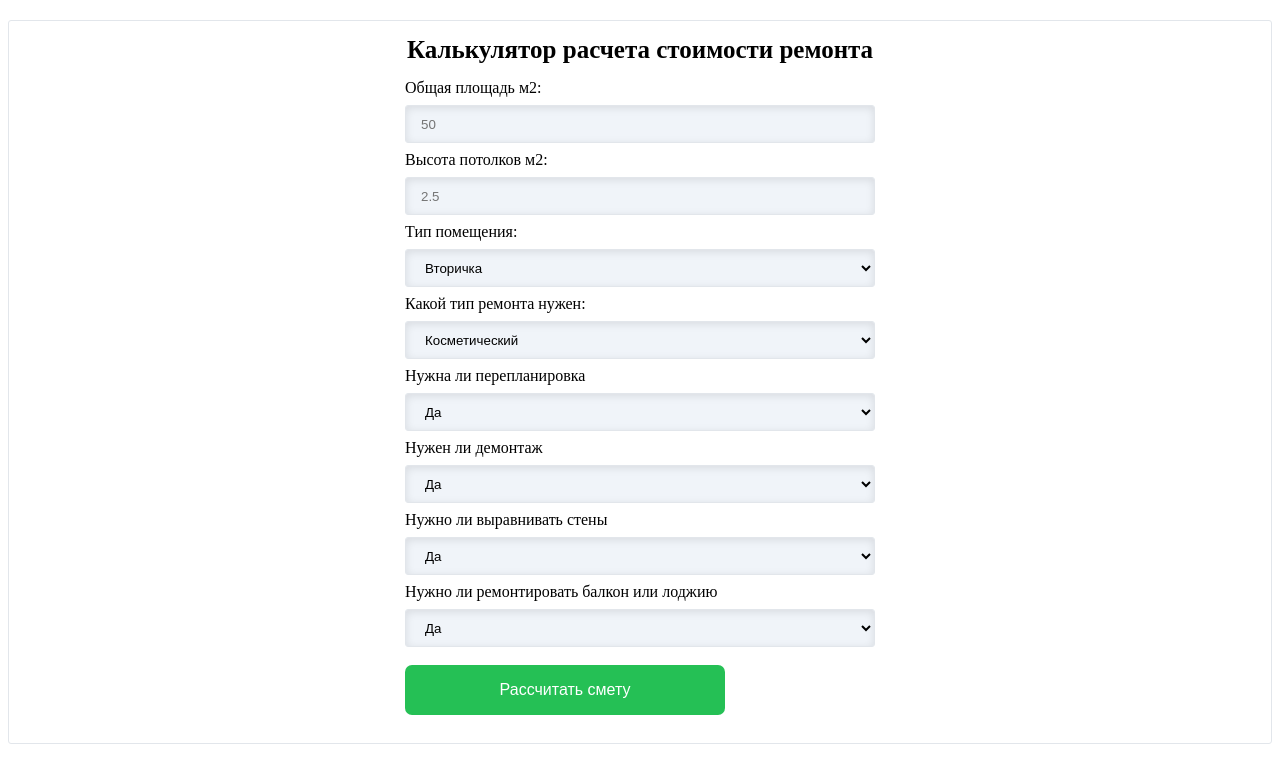
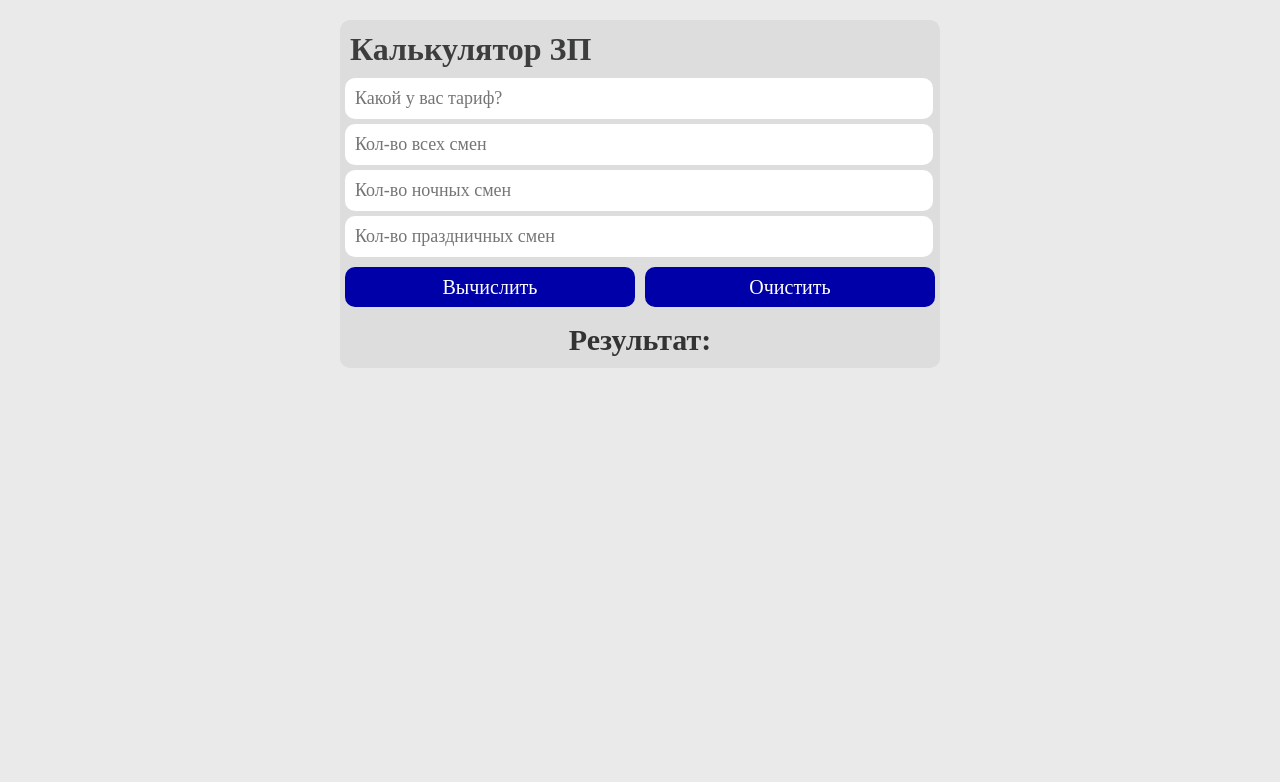
Before and after one commit to maskon/apartment_renovation_calculator, a plain HTML site: page index.html in a window 1280 px wide. Drawn offline with Linux system fonts and the light colour scheme.

Commit message:
Add files via upload

```diff
--- a/index.html
+++ b/index.html
@@ -4,95 +4,25 @@
     <meta charset="UTF-8">
     <meta name="viewport" content="width=device-width, initial-scale=1">
     <link rel="stylesheet" href="style.css">
-    <title>Онлайн-калькулятор расчета стоимости ремонта</title>
+    <title>Калькулятор ЗП</title>
 </head>
 <body>
-
-    <form method="post" class="form" id="form">
-        <input type="hidden" name="form_name" value="Калькулятор" class="form-control" />
-            <div class="formwrapper">
-                <div class="forminner">
-                    <h1 class="title">Калькулятор расчета стоимости ремонта</h1>
-                    <label>Общая площадь м2:</label>
-                    <p>
-                        <span class="form-control-wrap">
-                            <input type="number" name="number" value="" class="form-control" min="20" aria-invalid="false" placeholder="50" id="square" />
-                        </span>
-                    </p>
-                    <label>Высота потолков м2:</label>
-                    <p>
-                        <span class="form-control-wrap">
-                            <input type="number" name="number" value="" class="form-control" min="2" aria-invalid="false" placeholder="2.5" id="ceiling" />
-                        </span>
-                    </p>
-                    <label>Тип помещения:</label>
-                    <p>
-                        <span class="form-control-wrap">
-                            <select name="type_of_house" class="form-control" aria-invalid="false">
-                                <option value="1.1" name="resale">Вторичка</option>
-                                <option value="1.3">Новостройка</option>
-                                <option value="1.8">Аппартаменты</option>
-                            </select>
-                        </span>
-                    </p>
-                    <label>Какой тип ремонта нужен:</label>
-                    <p>
-                        <span class="form-control-wrap">
-                            <select name="type_of_repair" class="form-control" aria-invalid="false">
-                                <option value="1.1">Косметический</option>
-                                <option value="1.3">Капитальный</option>
-                                <option value="1.5">Евроремонт</option>
-                                <option value="1.8">Ремонт по дизайн-проекту</option>
-                            </select>
-                        </span>
-                    </p>
-                    <label>Нужна ли перепланировка</label>
-                    <p>
-                        <span class="form-control-wrap">
-                            <select name="type_of_redevelopment" class="form-control" aria-invalid="false">
-                                <option value="1.2">Да</option>
-                                <option value="1">Нет</option>
-                            </select>
-                        </span>
-                    </p>
-                    <label>Нужен ли демонтаж</label>
-                    <p>
-                        <span class="form-control-wrap">
-                            <select name="type_of_dismantling" class="form-control" aria-invalid="false">
-                                <option value="1.05">Да</option>
-                                <option value="1">Нет</option>
-                            </select>
-                        </span>
-                    </p>
-                    <label>Нужно ли выравнивать стены</label>
-                    <p>
-                        <span class="form-control-wrap">
-                            <select name="type_of_walls" class="form-control" aria-invalid="false">
-                                <option value="1.2">Да</option>
-                                <option value="1.6">Нет</option>
-                            </select>
-                        </span>
-                    </p>
-                    <label>Нужно ли ремонтировать балкон или лоджию</label>
-                    <p>
-                        <span class="form-control-wrap">
-                            <select name="type_of_loggia" class="form-control" aria-invalid="false">
-                                <option value="1.2">Да</option>
-                                <option value="1">Нет</option>
-                            </select>
-                        </span>
-                    </p>
-                    <p>
-                        <input type="submit" value="Рассчитать смету" class="form-control" id="calc_btn">
-                    </p>
-                    <div class="text-result hiden" id="text-result">
-                        <p class="text-result__p">Общая площадь<span class="result-square" id="result-square"></span></p>
-                        <p class="text-result__p">Высота потолков<span class="result-square" id="result-ceiling"></span></p>
-                        <p class="text-result__sum">Сумма:<span class="result-square" id="result-sum"></span></p>
-                    </div>
-                </div>
-            </div>
-    </form>
+    <div class="calculator">
+        <h1 class="title">Калькулятор ЗП</h1>
+        <input type="number" class="form-control" placeholder="Какой у вас тариф? " id="input1">
+        <input type="number" class="form-control" placeholder="Кол-во всех смен" id="input2">
+        <input type="number" class="form-control" placeholder="Кол-во ночных смен" id="input3">
+        <input type="number" class="form-control" placeholder="Кол-во праздничных смен" id="input4">
+        <div class="buttons">
+            <button class="btn" id="submit">Вычислить</button>
+            <button class="btn" id="clean">Очистить</button>
+        </div>
+        <div class="text">
+            <h2 class="subtitle">Результат:</h2>
+            <p class="resultat" id="result"></p>
+            <p class="resultat" id="result-clean"></p>
+        </div>
+    </div>
     <script src="app.js"></script>
 </body>
 </html>
--- a/style.css
+++ b/style.css
@@ -1,117 +1,194 @@
-.formwrapper {
+/*Обнуление*/
+
+* {padding: 0;margin: 0;border:0;}
+*,
+*:before,
+*:after {
+    -moz-box-sizing: border-box;
+    -webkit-box-sizing: border-box;
+    box-sizing: border-box;
+}
+:focus,
+:active {
+    outline: none;
+}
+a:focus,
+a:active {
+    outline: none;
+}
+nav,
+footer,
+header,
+aside {
+    display: block;
+}
+html,
+body {
+    height: 100%;
+    width: 100%;
+    font-size: 100%;
+    line-height: 1;
+    font-size: 14px;
+    -ms-text-size-adjust: 100%;
+    -moz-text-size-adjust: 100%;
+    -webkit-text-size-adjust: 100%;
+}
+input,
+button,
+textarea {
+    font-family: inherit;
+}
+input:focus::-webkit-input-placeholder {
+       color: transparent !important;
+    }
+input:focus::-moz-placeholder {
+       color: transparent !important;
+    }
+input:focus::-moz-placeholder {
+    color: transparent !important;
+}
+input:focus:-ms-input-placeholder {
+    color: transparent !important;
+}
+textarea:focus::-webkit-input-placeholder {
+       color: transparent !important;
+    }
+textarea:focus::-moz-placeholder {
+       color: transparent !important;
+    }
+textarea:focus::-moz-placeholder {
+    color: transparent !important;
+}
+textarea:focus:-ms-input-placeholder {
+    color: transparent !important;
+}
+input::-ms-clear {
+    display: none;
+}
+button {
+    cursor: pointer;
+}
+button::-moz-focus-inner {
     padding: 0;
-    border: none;
-    margin-top: 20px;
-    border: 1px solid #E2E6EB;
-    border-radius: 3px;
-    padding: 15px;
+    border: 0;
+}
+a,
+a:visited {
+    text-decoration: none;
+    color: inherit;
+}
+a:hover {
+    text-decoration: none;
+}
+ul li {
+    list-style: none;
+}
+img {
+    vertical-align: top;
+}
+h1,
+h2,
+h3,
+h4,
+h5,
+h6 {
+    font-size: inherit;
 }
 
-.forminner {
-    max-width: 470px;
-    margin: 0 auto;
+body {
+    margin: 0;
+    font-size: 16px;
+    line-height: 1.2;
+    color: #333333;
+    background-color: #eaeaea;
+}
+
+.calculator {
+    max-width: 600px;
+    display: flex;
+    justify-content: center;
+    flex-direction: column;
+    background-color: #dddddd;
+    margin: 20px auto;
+    border-radius: 10px;
 }
 
 .title {
-    font-size: 25px;
-    text-align: center;
-    margin: 0;
-    margin-bottom: 15px;
+    color: #3c3e3e;
+    font-size: 32px;
+    padding: 10px;
 }
 
-.form-control-wrap {
-
+input:focus {
+    background-color: #f5f5f5;
+    border: 1px solid #555;
 }
 
-input[type="number"], input[type="tel"] {
-    padding: 0;
-    margin: 0;
-    height: 38px;
-    width: 100%;
-    box-sizing: border-box;
-    border: 1px solid #E2E6EB;
-    border-radius: 3px;
-    padding-left: 15px;
-    background-color: #F0F4F9;
-    box-shadow: inset 0 2px 8px rgba(0, 0, 0, 0.1);
+.form-control {
+    width: 98%;
+    border-radius: 10px;
+    padding: 10px;
+    margin: 0 5px 5px 5px;
+    font-size: 18px;
 }
 
-select, input[type="text"], input[type="email"], input[type="number"], input[type="tel"] {
-    padding: 0;
-    margin: 0;
-    height: 38px;
-    width: 100%;
-    box-sizing: border-box;
-    border: 1px solid #E2E6EB;
-    border-radius: 3px;
-    padding-left: 15px;
-    background-color: #F0F4F9;
-    box-shadow: inset 0 2px 8px rgba(0, 0, 0, 0.1);
+.buttons {
+    display: flex;
 }
 
-.formwrapper p {
-    margin-bottom: 8px;
-    margin-top: 8px;
-}
-
-#calc_btn {
-    width: 100%;
-    max-width: 320px;
-}
-
-.forminner input[type="submit"] {
-    border: 0;
-    font-size: 16px;
+.btn {
+    width: 50%;
+    font-size: 20px;
+    line-height: 2;
+    font-weight: 400;
     color: #fff;
-    width: 200px;
-    height: 50px;
-    background: #25C055;
-    border-radius: 7px;
-    cursor: pointer;
-    margin-top: 10px;
-    margin-bottom: 5px;
+    background-color: #0000a8;
+    margin: 5px;
+    border-radius: 10px;
     transition-duration: .3s;
 }
 
-.forminner input[type="submit"]:hover {
-    background: #32db66;
+.btn:hover {
+    background-color: #090980;
 }
 
-.hiden {
-    display: none;
+.btn:focus {
+    background-color: #090980;
+    border: 1px solid #555;
 }
 
-.text-result {
-    background-color: #F0F4F9;
-    padding: 10px 20px;
+.text {
+    text-align: center;
+    margin: 10px;
 }
 
-.text-result__p {
-    font-size: 20px;
-    color: cadetblue;
+.subtitle {
+    font-size: 30px;
 }
 
-.text-result__sum {
-    font-size: 27px;
-    color: #0857a5;
+.resultat {
+    font-size: 24px;
 }
 
-.result-square {
-    margin: 5px 10px;
-    font-size: 25px;
-    color: #25C055;
-}
 
-@media (max-width: 500px) {
-    body {
-        margin: 3px;
-    }
-    .formwrapper {
-        margin-top: 3px;
-        padding: 20px 5px;
+@media (max-width: 767px) {
+
+    .calculator {
+        max-width: 100%;
+        height: 100%;
+        display: flex;
+        justify-content: flex-start;
+        flex-direction: column;
+        margin: 0 auto;
+        border-radius: 10px;
     }
 
-    #calc_btn {
-        max-width: 500px;
+    .title {
+        font-size: 26px;
+        text-align: center;
+    }
+
+    .subtitle {
+        font-size: 28px;
     }
 }
```
